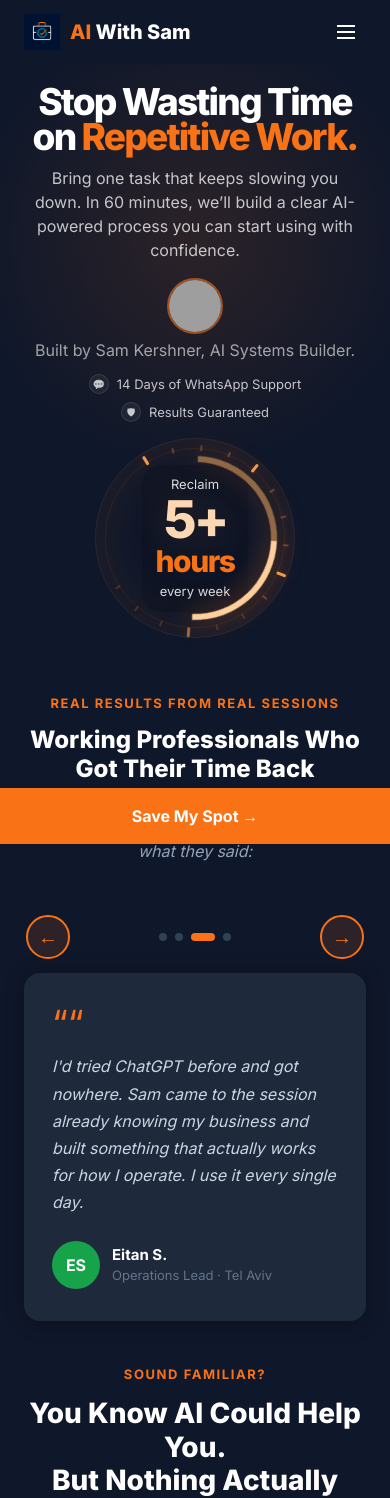
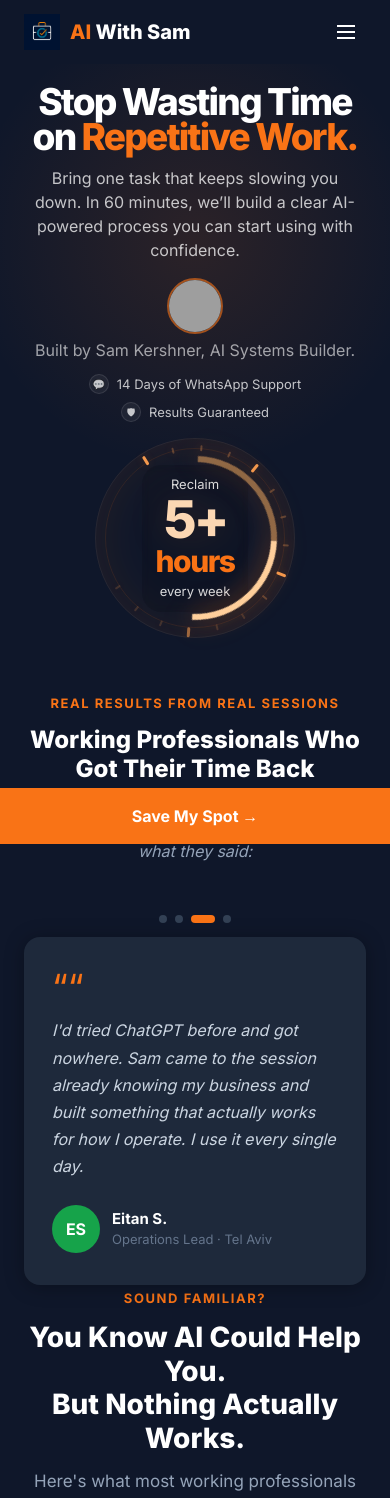
Before and after one commit to samkershner1234-aisk/ai-with-sam, a React (Vite) app: page / in a window 390 px wide. Shown: the top 1498 px of the page. Built offline with nearby package versions, Linux system fonts and the light colour scheme; grey boxes are pictures that could not be loaded.

Commit message:
Refactor Testimonials section styles and classes
Hide circular prev/next carousel arrows on mobile (<=767px), keep dots, keep desktop nav, and reduce the oversized bottom padding on mobile via clamp().

```diff
--- a/src/components/landing/Testimonials.jsx
+++ b/src/components/landing/Testimonials.jsx
@@ -90,7 +90,8 @@ export default function Testimonials() {
   }, [paused, next]);
 
   return (
-    <section style={{ background: "#0F172A", padding: "40px 0 72px" }}>
+    <section style={{ background: "#0F172A", padding: "40px 0 clamp(32px,7vw,72px)" }}>
+      <style>{"@media (max-width: 767px) { .carousel-arrow-btn { display: none !important; } .carousel-nav-row { justify-content: center !important; } }"}</style>
       <div style={{ maxWidth: 700, margin: "0 auto", padding: "0 24px" }}>
         {/* Header */}
         <p style={{ color: "#F97316", fontWeight: 700, letterSpacing: "0.12em", textTransform: "uppercase", fontSize: 13, textAlign: "center", marginBottom: 12 }}>
@@ -110,8 +111,9 @@ export default function Testimonials() {
           style={{ userSelect: "none" }}
         >
           {/* Arrows + dots above the card */}
-          <div style={{ display: "flex", alignItems: "center", justifyContent: "space-between", marginBottom: 14, padding: "0 2px" }}>
+          <div className="carousel-nav-row" style={{ display: "flex", alignItems: "center", justifyContent: "space-between", marginBottom: 14, padding: "0 2px" }}>
             <button
+              className="carousel-arrow-btn"
               onClick={() => handleArrow("prev")}
               aria-label="Previous testimonial"
               style={{ width: 44, height: 44, borderRadius: "50%", border: "2px solid #F97316", background: "rgba(249,115,22,0.12)", color: "#F97316", fontSize: 20, cursor: "pointer", fontWeight: 700, display: "flex", alignItems: "center", justifyContent: "center", transition: "all 0.2s" }}
@@ -127,6 +129,7 @@ export default function Testimonials() {
               ))}
             </div>
             <button
+              className="carousel-arrow-btn"
               onClick={() => handleArrow("next")}
               aria-label="Next testimonial"
               style={{ width: 44, height: 44, borderRadius: "50%", border: "2px solid #F97316", background: "rgba(249,115,22,0.12)", color: "#F97316", fontSize: 20, cursor: "pointer", fontWeight: 700, display: "flex", alignItems: "center", justifyContent: "center", transition: "all 0.2s" }}
```
